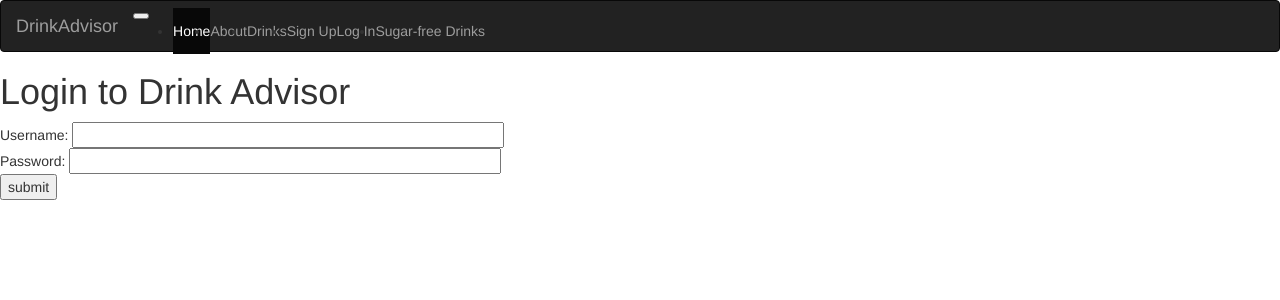
After one commit to MaxMcl1/drink_advisor_project, a Django app: page /drinkadvisor/login/ in a window 1280 px wide. The commit adds this page. Shown: the top 300 px of the page. Run offline with Django 3.2, Linux system fonts and the light colour scheme; some libraries are stand-ins or nearby versions.

Commit message:
Log in page

```diff
--- a/drinkadvisor/urls.py
+++ b/drinkadvisor/urls.py
@@ -8,5 +8,6 @@ urlpatterns = [
     url(r'^drinks/', views.drinks, name='drinks'),
     url(r'^sugar_free/', views.sugar_free, name='sugar_free'),
     url(r'^register/$',views.register, name='register'),
+    url(r'^login/$', views.user_login, name='login'),
 
 ]
--- a/drinkadvisor/views.py
+++ b/drinkadvisor/views.py
@@ -1,6 +1,9 @@
 from django.shortcuts import render
 from django.http import HttpResponse, HttpResponseRedirect
 from drinkadvisor.forms import UserForm, UserProfileForm
+from django.contrib.auth import authenticate, login
+from django.core.urlresolvers import reverse
+
 
 # Create your views here.
 
@@ -75,3 +78,28 @@ def register(request):
                   {'user_form': user_form,
                    'profile_form': profile_form,
                    'registered': registered})
+
+
+def user_login(request):
+    if request.method == 'POST':
+
+        username = request.POST.get('username')
+        password = request.POST.get('password')
+
+        user = authenticate(username=username, password=password)
+
+
+        if user:
+            if user.is_active:
+                login(request, user)
+
+                return HttpResponseRedirect(reverse('index'))
+
+            else:
+                return HttpResponse("Your Drink Advisor account is disabled.")
+        else:
+            print("Invalid login details: {0}, {1}".format(username, password))
+            return HttpResponse("Invalid login details supplied.")
+
+    else:
+        return render(request, 'drinkadvisor/login.html', {})
--- a/templates/drinkadvisor/base.html
+++ b/templates/drinkadvisor/base.html
@@ -42,6 +42,9 @@
 	  <li class="nav-item">
             <a class="nav-link" href="{% url 'register' %}">Sign Up</a>
 		  </li>
+	  <li class="nav-item">
+            <a class="nav-link" href="{% url 'login' %}">Log In</a>
+		  </li>
 			<li class="nav-item">
 				<a class="nav-link" href="{% url 'sugar_free' %}">Sugar-free Drinks</a>
           </li>
--- /dev/null
+++ b/templates/drinkadvisor/login.html
@@ -0,0 +1,19 @@
+{% extends 'drinkadvisor/base.html' %}
+{% load staticfiles %}
+
+{% block title_block %}
+    Login
+{% endblock %}
+
+{% block content_block %}
+<h1>Login to Drink Advisor</h1>
+<form id="login_form" method="post" action="{% url 'login' %}">
+
+    {% csrf_token %}
+    Username: <input type="text" name="username" value="" size="50" />
+    <br />
+    Password: <input type="password" name="password" value="" size="50" />
+    <br />
+    <input type="submit" value="submit" />
+</form>
+{% endblock %}
```
